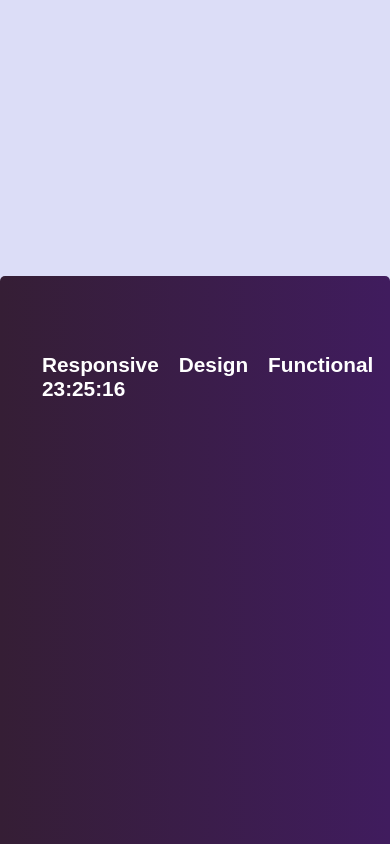
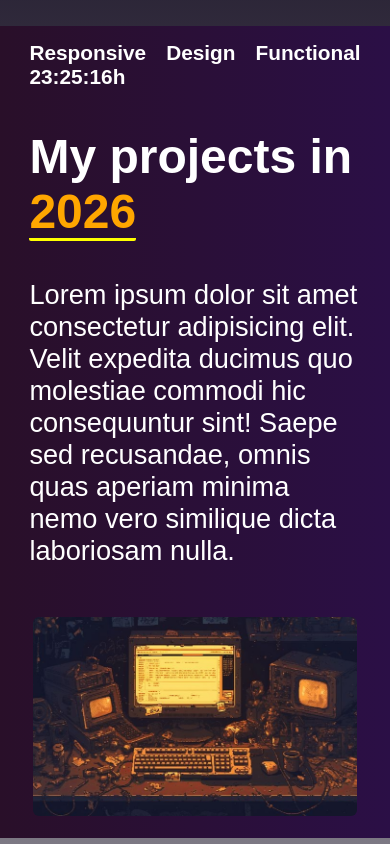
Before and after one commit to SantV7/sant_portfolio, a React (Vite) app: page / in a window 390 px wide. Shown: the part 3400-4244 px from the top of the page. Built offline with nearby package versions, Linux system fonts and the light colour scheme; a web font is replaced by a local one.

Commit message:
Agora irei corrigir a resposividade da imagem do about me

```diff
--- a/src/components/Projects/Project.module.css
+++ b/src/components/Projects/Project.module.css
@@ -1,6 +1,6 @@
 .project_sect {
-    background-color: rgb(220, 221, 247);
-     margin-top: 300px;
+    background-image: linear-gradient(to bottom, rgb(19, 12, 32), white);
+    margin-top: 300px;
 }
 
 
@@ -15,38 +15,41 @@
 
 
 .card_intro_flex {
-    height: 650px;
-    background-image: linear-gradient(to right, rgb(53, 30, 53), rgb(64, 28, 94));
+    min-height: 705px;
+    background-image: linear-gradient(to right, rgb(41, 15, 41), rgb(43, 15, 70));
     display: flex;
     border-radius: 5px;
     padding: 15px;
     flex-flow: row nowrap;
     align-items: center;
-    min-width: 63%;
+    max-width: 80%;
     justify-content: center;
     color: white;
     font-size: 1.7em;
     font-family: poppins, Arial, Helvetica, sans-serif;
 }
 
-
-
-
 .aten {
     display: grid;
     grid-template-columns: 1fr 1fr;
     gap: 50px;
-    width: 85%;
-    height: 80%;
+    max-width: 90%;
+    height: 83%;
+    align-items: center;
 }
 
-
+.box_info  {
+    min-height: 110%;
+    display: flex;
+    flex-flow: column nowrap;
+}
 
 .box_info > header {
     display: flex;
     flex-flow: row wrap;
     justify-content: space-between;
-    align-items: center;
+    align-items: start;
+    margin-bottom: 40px;
 }
 
 .box_info > header > div {
@@ -55,24 +58,73 @@
     gap: 20px;
 }
 
+.main_title_card {
+    font-size: 3rem;
+    margin-bottom: 40px;
+}
+
+.main_title_card span {
+    border-bottom: 3px solid yellow;
+    border-radius: 2px;
+    color: rgb(255, 166, 0);
+}
+
+.context_paragraph {
+    display: flex;
+    flex-flow: row wrap;
+    text-align: left;
+}
+
+
+
 .box_info > header > div > h3 {
     font-size: 1.3rem;
 }
+
 .img_older_pc {
-    max-width: 100%;
-    height: auto;
+    max-width: 90%;
+    margin-right: -28%;
+    object-fit: cover;
 }
+
 .img_older_pc img {
-    object-fit: cover;
+    width: 100%;
     border-radius: 6px;
 }
 
-@media screen and (max-width: 768px) {
 
-    .aten {
-        grid-template-columns: 1fr;
-    }
-    .img_older_pc, .img_older_pc img  {
-        display: none
+
+
+
+
+@media screen and (max-width: 1624px) {
+    .img_older_pc  {
+        margin-right: 0;
     }
 }
+
+
+
+
+@media screen and (max-width: 1024px) {
+
+    .project_sect {
+        margin-top: 50px;
+    }
+    .card_intro_flex {
+        border-radius: 0;
+        min-width: 100%;
+        min-height: 770px;
+    }
+    .aten {
+        display: flex;
+        height: auto;
+        flex-flow: column nowrap;
+    }
+
+    .img_older_pc {
+        max-width: 100%;
+    }
+
+
+}
--- a/src/components/Projects/Project.tsx
+++ b/src/components/Projects/Project.tsx
@@ -52,7 +52,7 @@ const Project = () => {
         const mStr = minutes.toString().padStart(2,'0')
         const sStr = seconds.toString().padStart(2, '0')
 
-        SetData(`${hStr}:${mStr}:${sStr}`)
+        SetData(`${hStr}:${mStr}:${sStr}h`)
       }, 1000);
 
       return () => clearInterval(timerSetter)
@@ -68,6 +68,7 @@ const Project = () => {
         <div className={styles.card_intro}>
           <div className={styles.card_intro_flex}>
             <div className={styles.aten}>
+
               <div className={styles.box_info}>
                 <header>
                   <div>
@@ -75,16 +76,22 @@ const Project = () => {
                     <h3>Design</h3>
                     <h3>Functional</h3>
                   </div>
+
                   <div>
                     <h3>{data}</h3>
                   </div>
                 </header>
+
+                <h3 className={styles.main_title_card}>My projects in <span>2026</span></h3>
+                <div className={styles.context_paragraph}>
+                  <p>Lorem ipsum dolor sit amet consectetur adipisicing elit. Velit expedita ducimus quo molestiae commodi hic consequuntur sint! Saepe sed recusandae, omnis quas aperiam minima nemo vero similique dicta laboriosam nulla.</p>
+                </div>
               </div>
+
               <div className={styles.img_older_pc}>
                 <img src={pc_project} alt="old pc" />
               </div>
             </div>
-
           </div>
         </div>
 
```
